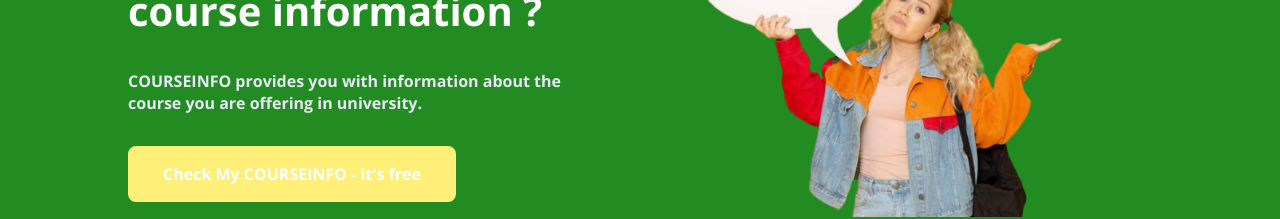
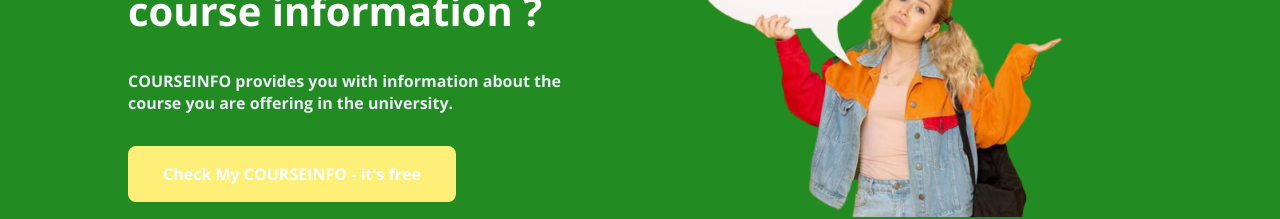
Before and after one commit to EniolaAdemola/course-info, a React (Create React App) app: page / in a window 1280 px wide. Shown: the part 271-490 px from the top of the page. Built offline with nearby package versions, Linux system fonts and the light colour scheme.

Commit message:
grammer correction

```diff
--- a/src/components/MainHeader.jsx
+++ b/src/components/MainHeader.jsx
@@ -11,7 +11,7 @@ const MainHeader = () => {
 				>
 					<h1>Worried about your course information ?</h1>
 					<p>
-						COURSEINFO provides you with information about the course you are offering in university.
+						COURSEINFO provides you with information about the course you are offering in the university.
 					</p>
 					<Link to="/check-info" className="btn lg">
 						Check My COURSEINFO - it's free
```
